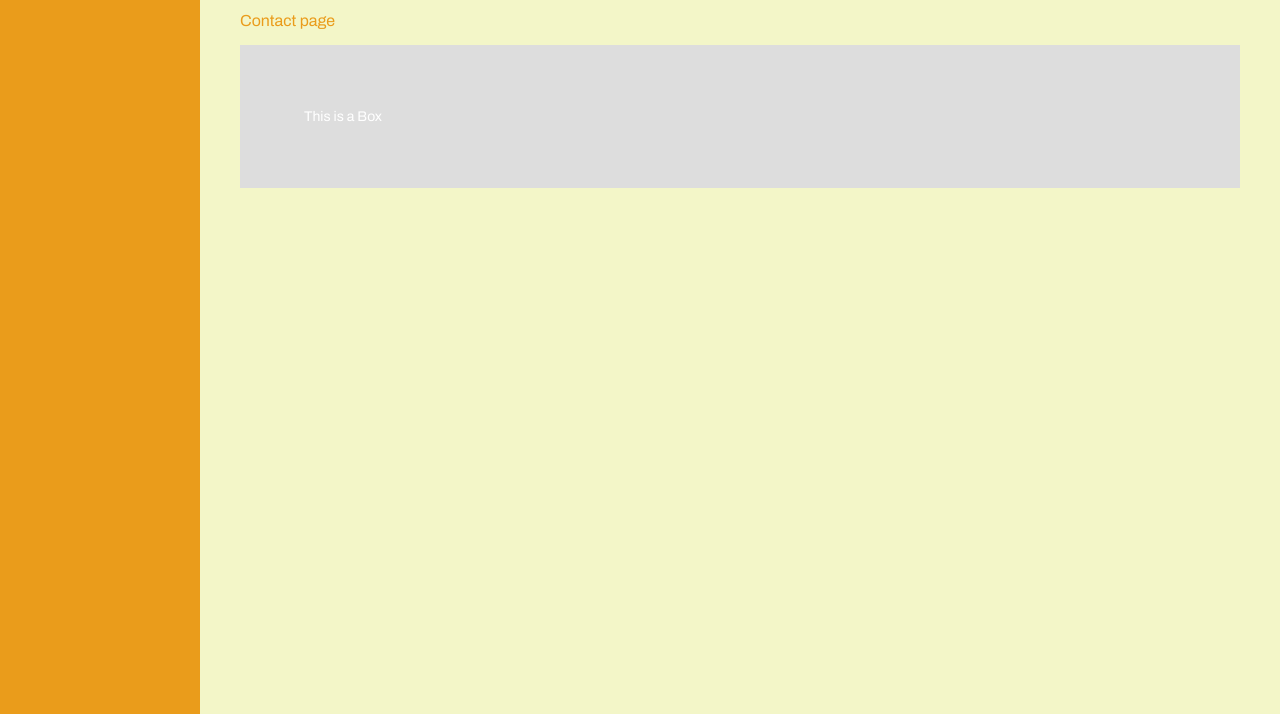
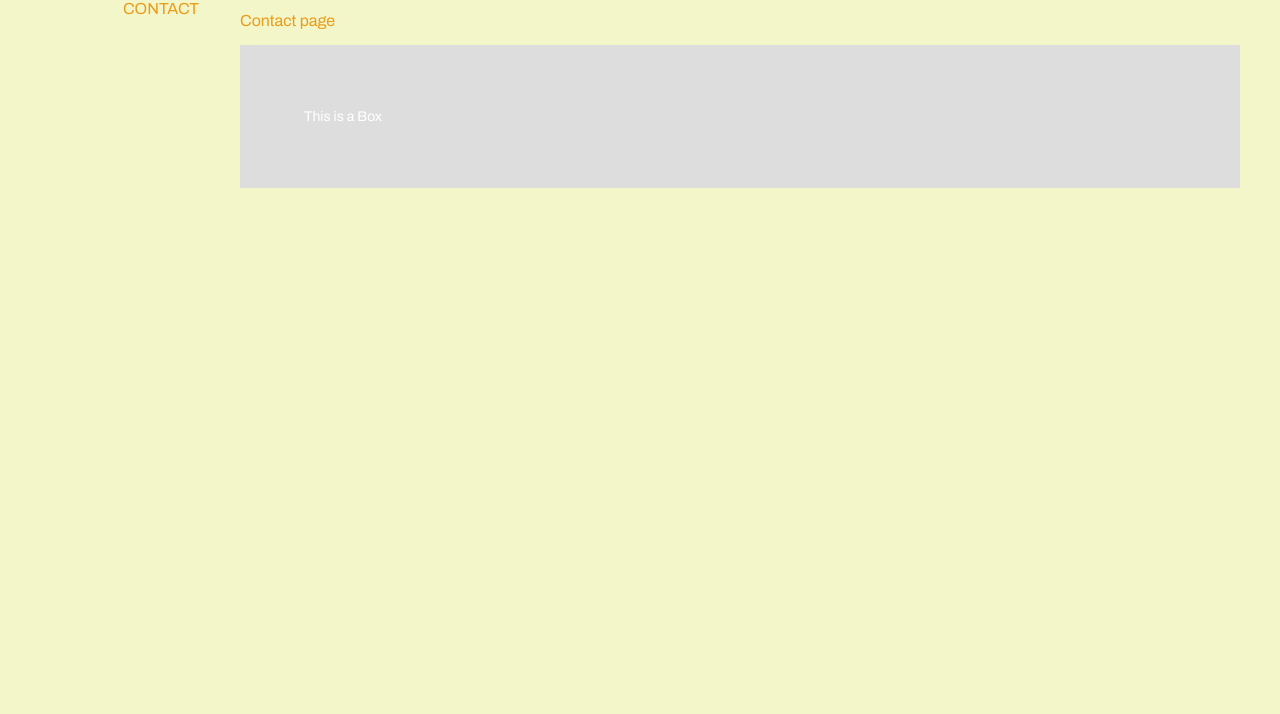
Before and after one commit to guayom/guayom, a Gatsby site: page /contact/ in a window 1280 px wide. Shown: the part 86-800 px from the top of the page. Built offline with nearby package versions, Linux system fonts and the light colour scheme; Gatsby itself is replaced by a stand-in of ours.

Commit message:
Change nav colors

```diff
--- a/gatsby-config.js
+++ b/gatsby-config.js
@@ -30,7 +30,7 @@ module.exports = {
         name: `gatsby-starter-default`,
         short_name: `starter`,
         start_url: `/`,
-        background_color: `#ea9c1b`,
+        background_color: `#f3f6c8`,
         theme_color: `#ea9c1b`,
         display: `minimal-ui`,
         icon: `src/images/guayom-logo.png`, // This path is relative to the root of the site.
--- a/src/components/global/header.js
+++ b/src/components/global/header.js
@@ -11,13 +11,14 @@ const Navigation =styled.ul`
   padding: 0;
   margin: 0;
   height: 100%;
-  background: ${props => props.theme.colors.orange};
+  background: ${props => props.theme.colors.creme};
   /*border-top: solid 1px ${props => props.theme.colors.brown};*/
 
   @media (min-width: ${props => props.theme.breakpoints[1]}px){
     display: block;
     border-top: none;
-    border-right: solid 1px ${props => props.theme.colors.orange};
+    border-right: solid 1px ${props => props.theme.colors.transparent};
+    padding-top: 35px;
   }
 `
 
@@ -70,7 +71,7 @@ const Header = () => (
           <LinkItem
             fontSize={[2, 2, 4]}
             p={[0, 0, 2]}
-            color='creme'
+            color='orange'
             to={link.url}
             >{link.text}</LinkItem>
         </Item>
```
